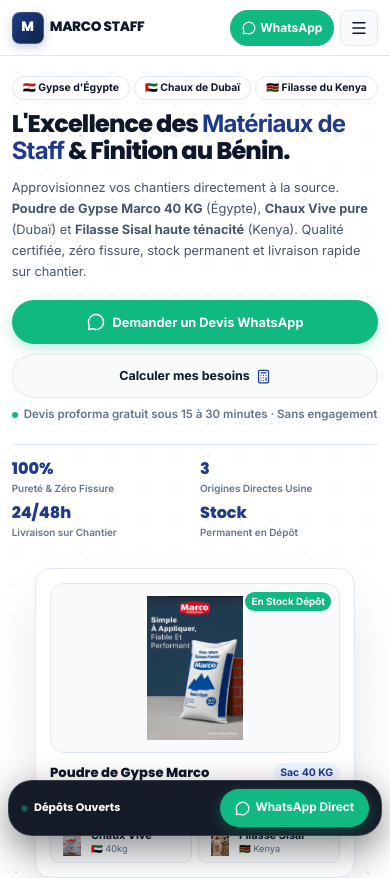
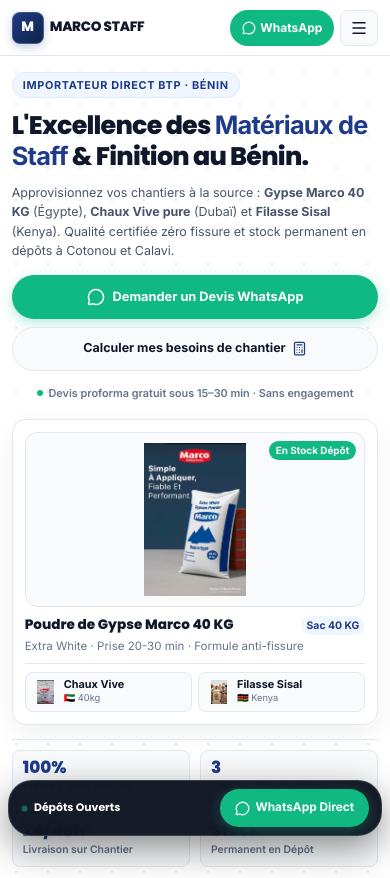
Before and after one commit to Elie-lokossou/marco-staff-benin, a React (Vite) app in the folder figma_export_2/: page / in a window 390 px wide. Shown: the top 878 px of the page. Built offline with nearby package versions, Linux system fonts and the light colour scheme; the HTML template or start-up script is replaced by a standard one.

Commit message:
feat(hero-mobile): intentional mobile-first hierarchy, removed origin badges on mobile, centered product visual and verified 320-430px

```diff
--- a/figma_export_2/src/App.tsx
+++ b/figma_export_2/src/App.tsx
@@ -438,6 +438,7 @@
 }
 
 // ─── 1. Hero Section (Composition Studio 3 Matériaux Haute Définition) ───────
+// ─── 1. Hero Section (Composition Studio Desktop + Composition Mobile-First Ciblée) ──
 function HeroSection({ onVoirProduits, onSimulateur }: { onVoirProduits: () => void; onSimulateur: () => void }) {
   return (
     <section id="accueil" style={{
@@ -448,10 +449,11 @@
       backgroundSize: "32px 32px"
     }}>
       <div className="site-container" style={{
-        paddingTop: "clamp(20px, 4vw, 56px)",
-        paddingBottom: "clamp(32px, 5vw, 72px)",
+        paddingTop: "clamp(16px, 3.5vw, 56px)",
+        paddingBottom: "clamp(24px, 4vw, 72px)",
       }}>
-        <div className="hero-grid" style={{
+        {/* Desktop Layout (>= 769px) */}
+        <div className="hero-grid desktop-hero" style={{
           display: "grid", gridTemplateColumns: "1.15fr 0.85fr",
           gap: "clamp(20px, 3.5vw, 48px)", alignItems: "center", position: "relative",
         }}>
@@ -459,8 +461,8 @@
           {/* Left Col */}
           <div style={{ position: "relative", zIndex: 1 }}>
 
-            {/* Origin pills */}
-            <div style={{ display: "flex", gap: "clamp(4px, 1vw, 8px)", marginBottom: "clamp(10px, 2vw, 18px)", flexWrap: "wrap" }}>
+            {/* Desktop Origin Pills */}
+            <div className="hero-origin-pills" style={{ display: "flex", gap: "clamp(4px, 1vw, 8px)", marginBottom: "clamp(10px, 2vw, 18px)", flexWrap: "wrap" }}>
               {[
                 { flag: "🇪🇬", label: "Gypse d'Égypte" },
                 { flag: "🇦🇪", label: "Chaux de Dubaï" },
@@ -590,12 +592,163 @@
           </div>
 
         </div>
+
+        {/* Mobile Composition (<= 768px) Véritable Hiérarchie Mobile-First */}
+        <div className="mobile-hero" style={{ display: "none", flexDirection: "column", gap: 12 }}>
+
+          {/* 1. Micro-label institutionnel */}
+          <div style={{ display: "flex", alignItems: "center", gap: 6 }}>
+            <span style={{
+              fontFamily: "var(--ds-font-body)",
+              fontSize: "clamp(0.68rem, 2.5vw, 0.74rem)",
+              fontWeight: 700,
+              color: "#1E3A8A",
+              background: "#EFF6FF",
+              border: "1px solid #DBEAFE",
+              padding: "4px 10px",
+              borderRadius: "9999px",
+              textTransform: "uppercase",
+              letterSpacing: "0.06em"
+            }}>
+              Importateur Direct BTP · Bénin
+            </span>
+          </div>
+
+          {/* 2. Headline */}
+          <h1 style={{
+            fontFamily: "var(--ds-font-heading)",
+            fontSize: "clamp(1.4rem, 6.5vw, 1.85rem)",
+            fontWeight: 800,
+            color: "#0F172A",
+            lineHeight: 1.2,
+            letterSpacing: "-0.03em",
+            margin: 0,
+            wordBreak: "break-word"
+          }}>
+            L&apos;Excellence des <span style={{ color: "#1E3A8A" }}>Matériaux de Staff</span> &amp; Finition au Bénin.
+          </h1>
+
+          {/* 3. Proposition de valeur courte */}
+          <p style={{
+            fontFamily: "var(--ds-font-body)",
+            fontSize: "clamp(0.78rem, 3.2vw, 0.88rem)",
+            color: "#475569",
+            lineHeight: 1.55,
+            margin: 0,
+            wordBreak: "break-word"
+          }}>
+            Approvisionnez vos chantiers à la source : <strong>Gypse Marco 40 KG</strong> (Égypte), <strong>Chaux Vive pure</strong> (Dubaï) et <strong>Filasse Sisal</strong> (Kenya). Qualité certifiée zéro fissure et stock permanent en dépôts à Cotonou et Calavi.
+          </p>
+
+          {/* 4 & 5. CTAs WhatsApp Principal & Simulateur Secondaire */}
+          <div style={{ display: "flex", flexDirection: "column", gap: 8, marginTop: 2 }}>
+            <WaBtn label="Demander un Devis WhatsApp" url={waUrl(`Bonjour ${COMPANY_NAME}, je souhaite un devis pour mes travaux de staff.`)} full />
+            <Button variant="neutral" iconEnd={<Calculator size={15} color="#1E3A8A" />} onClick={onSimulateur} full>
+              Calculer mes besoins de chantier
+            </Button>
+          </div>
+
+          {/* 6. Preuve / Réassurance */}
+          <div style={{ display: "flex", alignItems: "center", justifyContent: "center", gap: 6, padding: "2px 0" }}>
+            <span style={{ width: 6, height: 6, borderRadius: "50%", background: "#10B981", flexShrink: 0 }} />
+            <span style={{ fontFamily: "var(--ds-font-body)", fontSize: "clamp(0.68rem, 2.5vw, 0.72rem)", color: "#64748B", fontWeight: 600, textAlign: "center" }}>
+              Devis proforma gratuit sous 15–30 min · Sans engagement
+            </span>
+          </div>
+
+          {/* 7. Visuel Produit Central */}
+          <div style={{
+            background: "#FFFFFF",
+            borderRadius: "clamp(14px, 3.5vw, 20px)",
+            border: "1.5px solid #E2E8F0",
+            padding: "clamp(12px, 3vw, 16px)",
+            boxShadow: "0 10px 30px -4px rgba(15, 23, 42, 0.08)",
+            marginTop: 4,
+            boxSizing: "border-box"
+          }}>
+            <div style={{
+              background: "#F8FAFC",
+              borderRadius: 12,
+              border: "1px solid #E2E8F0",
+              height: "clamp(160px, 45vw, 200px)",
+              padding: 10,
+              display: "flex",
+              alignItems: "center",
+              justifyContent: "center",
+              position: "relative"
+            }}>
+              <img src={imgSrc(imgGypse)} alt="Gypse Marco 40 KG" style={{ maxHeight: "100%", maxWidth: "100%", objectFit: "contain" }} />
+              <span style={{
+                position: "absolute", top: 8, right: 8,
+                background: "#10B981", color: "white", fontSize: "0.62rem", fontWeight: 700, padding: "2px 7px", borderRadius: 9999
+              }}>
+                En Stock Dépôt
+              </span>
+            </div>
+
+            <div style={{ marginTop: 8 }}>
+              <div style={{ display: "flex", justifyContent: "space-between", alignItems: "center", marginBottom: 2 }}>
+                <span style={{ fontFamily: "var(--ds-font-heading)", fontSize: "clamp(0.85rem, 3vw, 0.95rem)", fontWeight: 800, color: "#0F172A" }}>
+                  Poudre de Gypse Marco 40 KG
+                </span>
+                <span style={{ background: "#EFF6FF", color: "#1E3A8A", fontSize: "0.65rem", fontWeight: 700, padding: "2px 6px", borderRadius: 9999 }}>
+                  Sac 40 KG
+                </span>
+              </div>
+              <p style={{ fontFamily: "var(--ds-font-body)", fontSize: "0.72rem", color: "#64748B", margin: 0 }}>
+                Extra White · Prise 20-30 min · Formule anti-fissure
+              </p>
+            </div>
+
+            {/* Mini thumbnails 2 other products */}
+            <div style={{ display: "grid", gridTemplateColumns: "1fr 1fr", gap: 6, marginTop: 8, paddingTop: 8, borderTop: "1px solid #E2E8F0" }}>
+              <div onClick={onVoirProduits} style={{ display: "flex", alignItems: "center", gap: 6, background: "#F8FAFC", padding: "6px 8px", borderRadius: 8, cursor: "pointer", border: "1px solid #E2E8F0" }}>
+                <div style={{ width: 24, height: 24, flexShrink: 0, display: "flex", alignItems: "center", justifyContent: "center" }}>
+                  <img src={imgSrc(imgChaux)} alt="Chaux Vive" style={{ maxHeight: "100%", maxWidth: "100%", objectFit: "contain" }} />
+                </div>
+                <div style={{ minWidth: 0 }}>
+                  <div style={{ fontSize: "0.68rem", fontWeight: 700, color: "#0F172A", lineHeight: 1.1, overflow: "hidden", textOverflow: "ellipsis", whiteSpace: "nowrap" }}>Chaux Vive</div>
+                  <div style={{ fontSize: "0.58rem", color: "#64748B" }}>🇦🇪 40kg</div>
+                </div>
+              </div>
+
+              <div onClick={onVoirProduits} style={{ display: "flex", alignItems: "center", gap: 6, background: "#F8FAFC", padding: "6px 8px", borderRadius: 8, cursor: "pointer", border: "1px solid #E2E8F0" }}>
+                <div style={{ width: 24, height: 24, flexShrink: 0, display: "flex", alignItems: "center", justifyContent: "center" }}>
+                  <img src={imgSrc(imgFilasse)} alt="Filasse Sisal" style={{ maxHeight: "100%", maxWidth: "100%", objectFit: "contain" }} />
+                </div>
+                <div style={{ minWidth: 0 }}>
+                  <div style={{ fontSize: "0.68rem", fontWeight: 700, color: "#0F172A", lineHeight: 1.1, overflow: "hidden", textOverflow: "ellipsis", whiteSpace: "nowrap" }}>Filasse Sisal</div>
+                  <div style={{ fontSize: "0.58rem", color: "#64748B" }}>🇰🇪 Kenya</div>
+                </div>
+              </div>
+            </div>
+          </div>
+
+          {/* 8. Statistiques */}
+          <div className="hero-stats-grid" style={{
+            display: "grid", gridTemplateColumns: "repeat(2, 1fr)", gap: 8,
+            paddingTop: 10, borderTop: "1.5px solid #E2E8F0", marginTop: 2
+          }}>
+            {[
+              { val: "100%", label: "Pureté & Zéro Fissure" },
+              { val: "3", label: "Origines Directes Usine" },
+              { val: "24/48h", label: "Livraison sur Chantier" },
+              { val: "Stock", label: "Permanent en Dépôt" },
+            ].map(({ val, label }) => (
+              <div key={label} style={{ background: "#F8FAFC", padding: "8px 10px", borderRadius: 8, border: "1px solid #E2E8F0" }}>
+                <div style={{ fontFamily: "var(--ds-font-heading)", fontSize: "1.05rem", fontWeight: 800, color: "#1E3A8A", lineHeight: 1 }}>{val}</div>
+                <div style={{ fontFamily: "var(--ds-font-body)", fontSize: "0.65rem", color: "#64748B", marginTop: 3, fontWeight: 600 }}>{label}</div>
+              </div>
+            ))}
+          </div>
+
+        </div>
+
       </div>
     </section>
   )
 }
 
-// ─── 2. Catalogue Produits (Épuré & Direct Usine) ────────────────────────────
 function ProductsSection({ onOpenDetail }: { onOpenDetail: (p: Product) => void }) {
   return (
     <section id="produits" style={{ background: "#F8FAFC", padding: "clamp(36px, 5.5vw, 84px) 0" }}>
@@ -1919,7 +2072,7 @@
   .nav-mobile-actions { display: none !important; }
   .mobile-dock { display: none !important; }
 
-  .hero-grid { grid-template-columns: 1.15fr 0.85fr; }
+  .hero-grid { grid-template-columns: 1.15fr 0.85fr; }\n  .desktop-hero { display: grid !important; }\n  .mobile-hero { display: none !important; }
   .hero-stats-grid { grid-template-columns: repeat(4, 1fr); }
   .product-grid { grid-template-columns: repeat(3, 1fr); }
   .why-grid { grid-template-columns: repeat(4, 1fr); }
@@ -1960,7 +2113,7 @@
   }
 
   /* ── Mobile Phones & Phablets (<= 768px) ── */
-  @media (max-width: 768px) {
+  @media (max-width: 768px) {\n    .desktop-hero { display: none !important; }\n    .mobile-hero { display: flex !important; }
     .nav-desktop { display: none !important; }
     .brand-tag-desktop { display: none !important; }
     .nav-status-desktop { display: none !important; }
```
